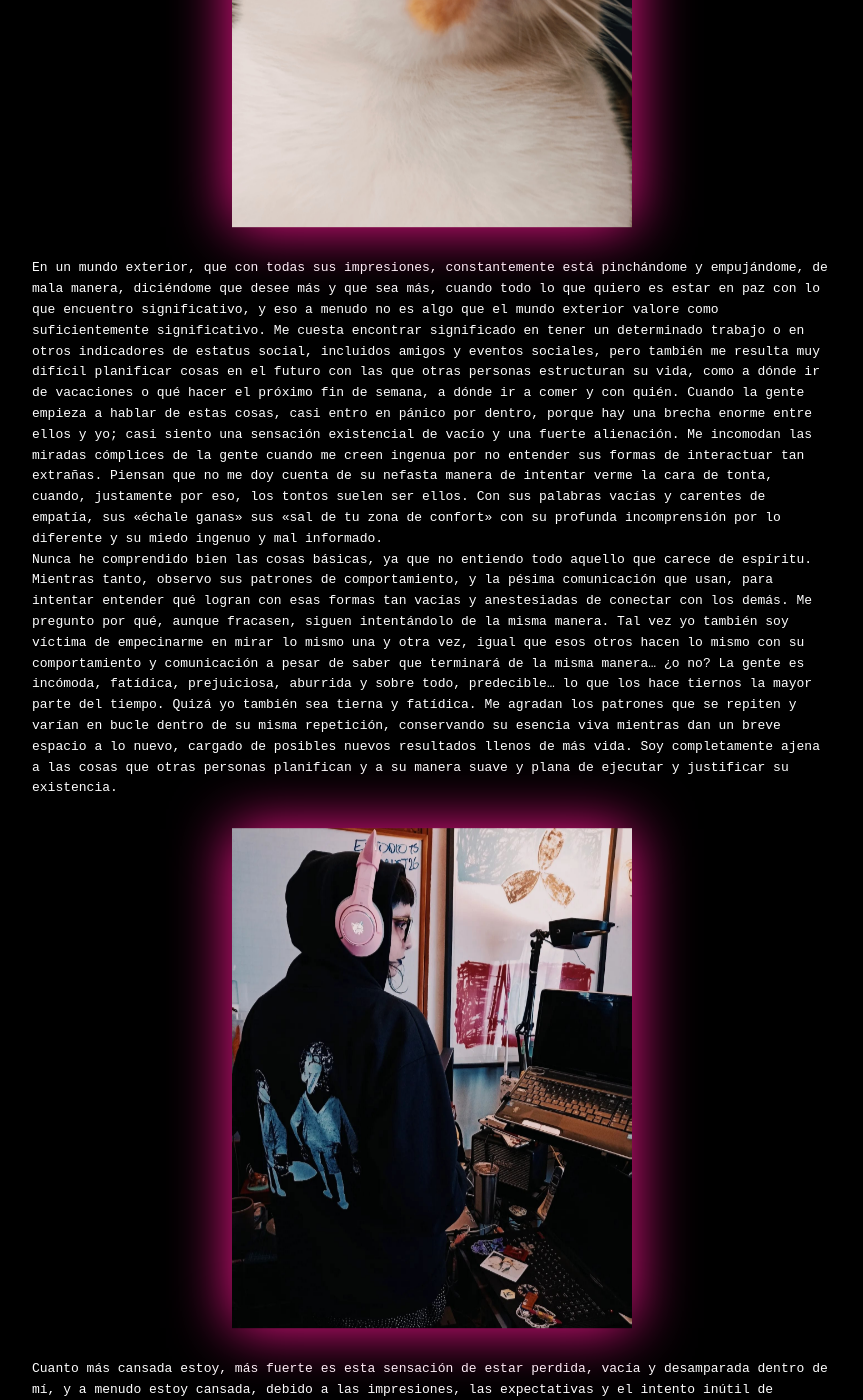
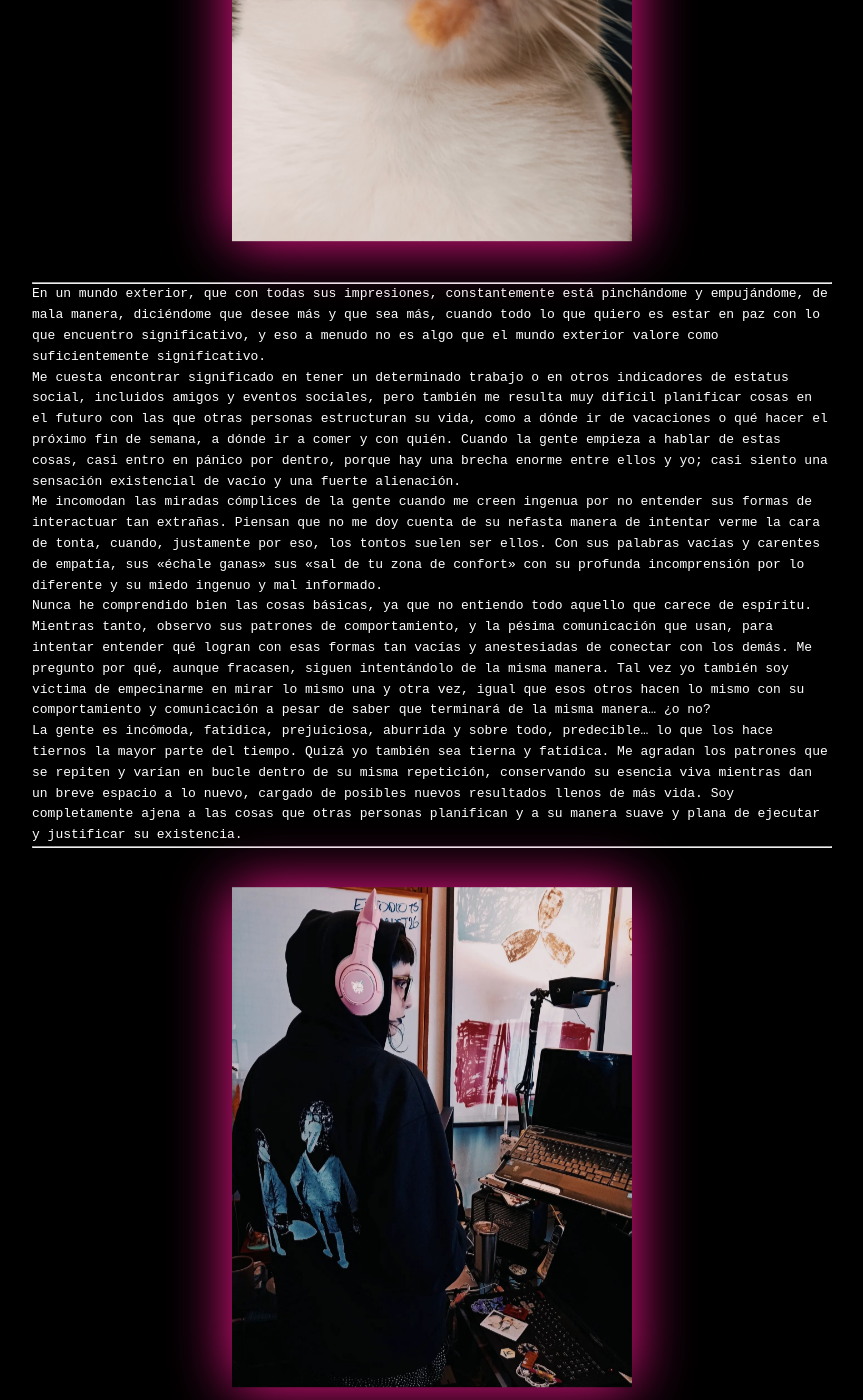
Before and after one commit to medusahra/medusahra.github.io, a Jekyll site: the page built from _posts/2025-11-13-neurodivergente.md, in a window 1280 px wide and 1400 px high, scrolled down 758 px. Shown: the whole window, without its empty margins (208-1071 px from the left). Built offline with Jekyll 4.4.1, drawn with Linux system fonts in a browser that asks for light colours; some of the changed text lies outside the part shown.

Commit message:
Update 2025-11-13-neurodivergente.md

```diff
--- a/_posts/2025-11-13-neurodivergente.md
+++ b/_posts/2025-11-13-neurodivergente.md
@@ -3,86 +3,114 @@
 title: "Encuentro el mundo neurotípico superficial y artificial."
 date: 2025-11-13
 ---
+
 [< volver](/)
+
 # Encuentro el mundo neurotípico superficial y artificial
+
 ## Existir desde la neurodivergencia
+
+---
 
 Qué incómoda la vida, pero ya que estamos aquí…
 
-Muy a menudo, más de lo que quisiera, me siento vacía y perdida, también terriblemente triste y huérfana. Es un sentimiento que he llevado conmigo desde que era muy pequeña.
-Quizá esté relacionado con el hecho de que experimento el mundo exterior como caótico y que tengo dificultad para encontrar sentido en cosas a las que otros les atribuyen significado.
-Puedo ser ajena a cosas para las que otras personas se preparan, pero siento un significado profundo por unos segundos cuando hay un olor a pasto mojado en el aire después de la lluvia o cuando encuentro la mirada de mi gata Zero en el balcón,
-temprano en la mañana mientras el sol está saliendo o cuando cae el atardecer y se refleja en mi ventana.
-Solo pequeños destellos de significado y alegría abrumadores. Luego vuelvo a sentirme vacía y perdida la mayor parte del tiempo.
+Muy a menudo, más de lo que quisiera, me siento vacía y perdida, también terriblemente triste y huérfana. Es un sentimiento que he llevado conmigo desde que era muy pequeña. Quizá esté relacionado con el hecho de que experimento el mundo exterior como caótico y que tengo dificultad para encontrar sentido en cosas a las que otros les atribuyen significado.
 
-<img src="/assets/zero1.jpg" alt="zerogata" style="max-width: 90%; width: 400px; display: block; margin: 30px auto; filter: drop-shadow(0 0 30px #ff1493);">
-En un mundo exterior, que con todas sus impresiones, constantemente está pinchándome y empujándome, de mala manera, diciéndome que desee más y que sea más,
-cuando todo lo que quiero es estar en paz con lo que encuentro significativo, y eso a menudo no es algo que el mundo exterior valore como suficientemente significativo. Me cuesta encontrar significado en tener un determinado trabajo o en otros indicadores de estatus social, incluidos amigos y eventos sociales, pero también me resulta muy difícil planificar cosas en el futuro con las que otras personas estructuran su vida, como a dónde ir de vacaciones o qué hacer el próximo fin de semana, a dónde ir a comer y con quién. Cuando la gente empieza a hablar de estas cosas, casi entro en pánico por dentro, porque hay una brecha enorme entre ellos y yo; casi siento una sensación existencial de vacío y una fuerte alienación.
+Puedo ser ajena a cosas para las que otras personas se preparan, pero siento un significado profundo por unos segundos cuando hay un olor a pasto mojado en el aire después de la lluvia o cuando encuentro la mirada de mi gata Zero en el balcón, temprano en la mañana mientras el sol está saliendo o cuando cae el atardecer y se refleja en mi ventana. Solo pequeños destellos de significado y alegría abrumadores. Luego vuelvo a sentirme vacía y perdida la mayor parte del tiempo.
+
+---
+
+<img src="/assets/zero1.jpg" alt="zerogata" style="max-width: 90%; width: 400px; display: block; margin: 40px auto; filter: drop-shadow(0 0 30px #ff1493);">
+
+---
+
+En un mundo exterior, que con todas sus impresiones, constantemente está pinchándome y empujándome, de mala manera, diciéndome que desee más y que sea más, cuando todo lo que quiero es estar en paz con lo que encuentro significativo, y eso a menudo no es algo que el mundo exterior valore como suficientemente significativo.
+
+Me cuesta encontrar significado en tener un determinado trabajo o en otros indicadores de estatus social, incluidos amigos y eventos sociales, pero también me resulta muy difícil planificar cosas en el futuro con las que otras personas estructuran su vida, como a dónde ir de vacaciones o qué hacer el próximo fin de semana, a dónde ir a comer y con quién. Cuando la gente empieza a hablar de estas cosas, casi entro en pánico por dentro, porque hay una brecha enorme entre ellos y yo; casi siento una sensación existencial de vacío y una fuerte alienación.
+
 Me incomodan las miradas cómplices de la gente cuando me creen ingenua por no entender sus formas de interactuar tan extrañas. Piensan que no me doy cuenta de su nefasta manera de intentar verme la cara de tonta, cuando, justamente por eso, los tontos suelen ser ellos. Con sus palabras vacías y carentes de empatía, sus «échale ganas» sus «sal de tu zona de confort» con su profunda incomprensión por lo diferente y su miedo ingenuo y mal informado.
 
 Nunca he comprendido bien las cosas básicas, ya que no entiendo todo aquello que carece de espíritu.
 
-Mientras tanto, observo sus patrones de comportamiento, y la pésima comunicación que usan, para intentar entender qué logran con esas formas tan vacías y anestesiadas de conectar con los demás.
-Me pregunto por qué, aunque fracasen, siguen intentándolo de la misma manera. Tal vez yo también soy víctima de empecinarme en mirar lo mismo una y otra vez, igual que esos otros hacen lo mismo con su comportamiento y comunicación a pesar de saber que terminará de la misma manera... ¿o no? La gente es incómoda, fatídica, prejuiciosa, aburrida y sobre todo, predecible...
-lo que los hace tiernos la mayor parte del tiempo.
-Quizá yo también sea tierna y fatídica. Me agradan los patrones que se repiten y varían en bucle dentro de su misma repetición, conservando su esencia viva mientras dan un breve espacio a lo nuevo,
-cargado de posibles nuevos resultados llenos de más vida. Soy completamente ajena a las cosas que otras personas planifican y a su manera suave y plana de ejecutar y justificar su existencia.
+Mientras tanto, observo sus patrones de comportamiento, y la pésima comunicación que usan, para intentar entender qué logran con esas formas tan vacías y anestesiadas de conectar con los demás. Me pregunto por qué, aunque fracasen, siguen intentándolo de la misma manera. Tal vez yo también soy víctima de empecinarme en mirar lo mismo una y otra vez, igual que esos otros hacen lo mismo con su comportamiento y comunicación a pesar de saber que terminará de la misma manera... ¿o no?
 
-<img src="/assets/gigi1.jpg" alt="estudio" style="max-width: 90%; width: 400px; display: block; margin: 30px auto; filter: drop-shadow(0 0 30px #ff1493);">
+La gente es incómoda, fatídica, prejuiciosa, aburrida y sobre todo, predecible... lo que los hace tiernos la mayor parte del tiempo. Quizá yo también sea tierna y fatídica. Me agradan los patrones que se repiten y varían en bucle dentro de su misma repetición, conservando su esencia viva mientras dan un breve espacio a lo nuevo, cargado de posibles nuevos resultados llenos de más vida. Soy completamente ajena a las cosas que otras personas planifican y a su manera suave y plana de ejecutar y justificar su existencia.
 
-Cuanto más cansada estoy, más fuerte es esta sensación de estar perdida, vacía y desamparada dentro de mí, y a menudo estoy cansada, debido a las impresiones, las expectativas y el intento inútil de encajar y navegar en un mundo cada vez más agresivo, cerrado, inestable, caótico y superficial. A esto se suma toda una vida tratando de ser neurotípica,
-de intentar ajustarme a esa norma impuesta por un montón de gente inerte, lo que ha creado una incertidumbre y una sensación constante de estrés por tratar de estar alerta para poder manejar la vida.
+---
 
-Es difícil reaprender y cuidar de un sistema nervioso estresado tantos años después, ya que el piloto automático de simplemente intentar sobrevivir en el mundo de los demás se ha convertido
-en una parte integral de mí. Realmente solo me siento segura cuando sé exactamente qué hacer en el momento y puedo sumergirme en una concentración total, como cuando escribo poesía, ensayos,
-algún paper o tésis, analizando malware, escribiendo scripts o estoy creando joyería (una forma de meditación).
-Ese hiperfoco me saca de un mundo lleno de demandas absurdas y me lleva a un estado de flujo donde vuelvo a sentirme segura.
+<img src="/assets/gigi1.jpg" alt="estudio" style="max-width: 90%; width: 400px; display: block; margin: 40px auto; filter: drop-shadow(0 0 30px #ff1493);">
 
-Mi cerebro es extremadamente bueno para mantenerse enfocado en una sola cosa, especialmente si es algo que me interesa, pero le cuesta cambiar de foco. Relacionarme y formar parte del mundo exterior, así como atravesar la vida cotidiana con todas las tareas que implica, requiere cambiar constantemente de enfoque. Eso me agota y, como consecuencia, me siento estresada, vacía, perdida y adolorida. No conozco otra forma de sobrellevarlo más que intentar estructurar mi vida diaria y reducir las exigencias que me impongo.
-Permitirme estar más presente en los momentos que favorecen el flujo, la creación y el hiperfoco.
+---
 
-<img src="/assets/gigi2.jpg" alt="estudio1995" style="max-width: 90%; width: 400px; display: block; margin: 30px auto; filter: drop-shadow(0 0 30px #ff1493);">
+Cuanto más cansada estoy, más fuerte es esta sensación de estar perdida, vacía y desamparada dentro de mí, y a menudo estoy cansada, debido a las impresiones, las expectativas y el intento inútil de encajar y navegar en un mundo cada vez más agresivo, cerrado, inestable, caótico y superficial. A esto se suma toda una vida tratando de ser neurotípica, de intentar ajustarme a esa norma impuesta por un montón de gente inerte, lo que ha creado una incertidumbre y una sensación constante de estrés por tratar de estar alerta para poder manejar la vida.
+
+Es difícil reaprender y cuidar de un sistema nervioso estresado tantos años después, ya que el piloto automático de simplemente intentar sobrevivir en el mundo de los demás se ha convertido en una parte integral de mí. Realmente solo me siento segura cuando sé exactamente qué hacer en el momento y puedo sumergirme en una concentración total, como cuando escribo poesía, ensayos, algún paper o tésis, analizando malware, escribiendo scripts o estoy creando joyería (una forma de meditación). Ese hiperfoco me saca de un mundo lleno de demandas absurdas y me lleva a un estado de flujo donde vuelvo a sentirme segura.
+
+Mi cerebro es extremadamente bueno para mantenerse enfocado en una sola cosa, especialmente si es algo que me interesa, pero le cuesta cambiar de foco. Relacionarme y formar parte del mundo exterior, así como atravesar la vida cotidiana con todas las tareas que implica, requiere cambiar constantemente de enfoque. Eso me agota y, como consecuencia, me siento estresada, vacía, perdida y adolorida. No conozco otra forma de sobrellevarlo más que intentar estructurar mi vida diaria y reducir las exigencias que me impongo. Permitirme estar más presente en los momentos que favorecen el flujo, la creación y el hiperfoco.
+
+---
+
+<img src="/assets/gigi2.jpg" alt="estudio1995" style="max-width: 90%; width: 400px; display: block; margin: 40px auto; filter: drop-shadow(0 0 30px #ff1493);">
+
+---
 
 Mi cerebro habita el mundo de una manera particular. Soy autista —diagnosticada a los nueve años y luego a los treinta y uno—, tengo TDAH y un trastorno esquizoafectivo. Esto último significa que convivo con síntomas propios de la esquizofrenia, como alucinaciones, paranoia y delirios, pero también con los de un trastorno del estado de ánimo. En mi caso, trastorno bipolar: un vaivén entre la euforia ligera de la hipomanía y los abismos de la depresión mayor.
 
 Bien controlados con medicación, sí. Pero eso no quita que mi percepción de la realidad a veces no coincida con la de los demás. Oh, ¿te sorprende? ¿Pensaste que solo era excéntrica? Qué ternura. Supongo que era momento de revelarlo, pues no cometí ningún crímen como para tener que esconderlo, aunque en mi realidad no cambia nada. Siempre he sido así, con una mente que opera en una frecuencia distinta, analizando el mundo con una profundidad casi absurda, lo que me permite captar detalles que otros ignoran, analizar el mundo con perspicacia y, al mismo tiempo, desconectarme por completo de lo que muchos consideran esencial.
 
-Su mundo (neurotípico)
+### Su mundo (neurotípico)
 
-Puedo concentrarme con precisión quirúrgica en lo que me interesa, pero como dije antes, cambiar de enfoque es otra historia. Mientras el TDAH me lanza en múltiples direcciones,
-la parte autista de mí busca patrones, lógica, rutina y estructura en un entorno que se siente caótico y banal.
+Puedo concentrarme con precisión quirúrgica en lo que me interesa, pero como dije antes, cambiar de enfoque es otra historia. Mientras el TDAH me lanza en múltiples direcciones, la parte autista de mí busca patrones, lógica, rutina y estructura en un entorno que se siente caótico y banal.
 
-Los síntomas negativos del trastorno esquizoafectivo, por su parte, introducen una distancia entre mi mundo interior y la realidad compartida: la motivación no surge de forma natural,
-la energía no fluye como debería, pero mi mente lo compensa con una observación más aguda, más despiadada. Las alucinaciones no son constantes, pero cuando aparecen,
-el mundo se vuelve fascinante en su propia forma retorcida, como si el velo de lo ordinario se rompiera por un instante y revelara algo más interesante detrás.
+Los síntomas negativos del trastorno esquizoafectivo, por su parte, introducen una distancia entre mi mundo interior y la realidad compartida: la motivación no surge de forma natural, la energía no fluye como debería, pero mi mente lo compensa con una observación más aguda, más despiadada. Las alucinaciones no son constantes, pero cuando aparecen, el mundo se vuelve fascinante en su propia forma retorcida, como si el velo de lo ordinario se rompiera por un instante y revelara algo más interesante detrás.
 
 Mi mundo se transforma en un entorno más profundo, más simbólico, como si el mundo tuviera capas invisibles a las que solo yo puedo acceder, sin duda, un multiplano más interesante.
 
-<img src="/assets/pills1.jpg" alt="medicinas" style="max-width: 90%; width: 400px; display: block; margin: 30px auto; filter: drop-shadow(0 0 30px #ff1493);">
+---
 
-Decido hablar de esto porque creo que es importante, sin importar los juicios ajenos, que se desestigmatice la enfermedad mental y la neurodivergencia en un mundo que quiere e intenta a cada minuto decirnos quién somos y quién no debemos ser, uniformarnos con su igualdad aplastante, es urgente, porque cuando eres así, la familia y los amigos tienden a desaparecer. No con dramatismo ni escándalo, sino con la elegante cobardía de quien simplemente deja de responder. Se deslizan fuera de tu vida con la misma naturalidad con la que se deslizan fuera de una conversación incómoda. No porque te odien, sino porque les resulta más fácil fingir que no existes que lidiar con la incomodidad de tu existencia real. Pero en mi caso especifico, nunca he tenido el más mínimo interés en ser la mascota emocional de nadie.
-Si para ser aceptada tengo que volverme inofensiva, dócil y predecible, prefiero el exilio. La soledad no es un problema cuando la alternativa es rodearse de gente cuya mayor aspiración es no sentirse incómoda. En los últimos treinta y nueve años de vida, durante cada día, he luchado contra eso, contra este sistema manipulador, lleno de gente manipuladora y a la vez manipulada, porque a pesar de todo no he necesitado encajar en un sistema diseñado para inteligencias más simples ni justificar la forma en que existo. La mayoría sobrevive siguiendo estructuras rígidas y predefinidas, sin cuestionar su propia programación. Yo, en cambio, observo desde afuera, con la lucidez de la locura de quien no necesita validación ni permiso.
+<img src="/assets/pills1.jpg" alt="medicinas" style="max-width: 90%; width: 400px; display: block; margin: 40px auto; filter: drop-shadow(0 0 30px #ff1493);">
 
-<img src="/assets/gigi3.jpg" alt="diadelmicumpleanos" style="max-width: 90%; width: 400px; display: block; margin: 30px auto; filter: drop-shadow(0 0 30px #ff1493);">
+---
+
+Decido hablar de esto porque creo que es importante, sin importar los juicios ajenos, que se desestigmatice la enfermedad mental y la neurodivergencia en un mundo que quiere e intenta a cada minuto decirnos quién somos y quién no debemos ser, uniformarnos con su igualdad aplastante, es urgente, porque cuando eres así, la familia y los amigos tienden a desaparecer. No con dramatismo ni escándalo, sino con la elegante cobardía de quien simplemente deja de responder. Se deslizan fuera de tu vida con la misma naturalidad con la que se deslizan fuera de una conversación incómoda.
+
+No porque te odien, sino porque les resulta más fácil fingir que no existes que lidiar con la incomodidad de tu existencia real. Pero en mi caso especifico, nunca he tenido el más mínimo interés en ser la mascota emocional de nadie. Si para ser aceptada tengo que volverme inofensiva, dócil y predecible, prefiero el exilio. La soledad no es un problema cuando la alternativa es rodearse de gente cuya mayor aspiración es no sentirse incómoda.
+
+En los últimos treinta y nueve años de vida, durante cada día, he luchado contra eso, contra este sistema manipulador, lleno de gente manipuladora y a la vez manipulada, porque a pesar de todo no he necesitado encajar en un sistema diseñado para inteligencias más simples ni justificar la forma en que existo. La mayoría sobrevive siguiendo estructuras rígidas y predefinidas, sin cuestionar su propia programación. Yo, en cambio, observo desde afuera, con la lucidez de la locura de quien no necesita validación ni permiso.
+
+---
+
+<img src="/assets/gigi3.jpg" alt="diadelmicumpleanos" style="max-width: 90%; width: 400px; display: block; margin: 40px auto; filter: drop-shadow(0 0 30px #ff1493);">
+
+---
 
 Moverme en la realidad cotidiana es un desafío no porque me falte capacidad, sino porque me sobran dimensiones para procesar. La sociedad espera un ritmo, una estructura, una forma de ser que nunca ha sido la mía. Por eso, encontrar espacios donde pueda sumergirme en mi propio flujo es esencial. Ahí, en la escritura, en la contemplación, en el pensamiento sin restricciones, es donde todo cobra sentido. No es que no pueda adaptarme, es que no veo la necesidad de hacerlo.
 
 Decidí hablar de esto hoy porque, en el fondo, la opinión de la mayoría no tiene ninguna relevancia en mi existencia. Mi vida está fuera del alcance de los perdedores. No intento justificar mi existencia, o mi quizá no existencia, porque la mera idea de hacerlo es absurda. No hay tribunal ante el cual deba rendir cuentas ni estándar contra el que deba medirme. Si este dispatch suena a un manifesto, es porque lo es. No una súplica, ni una explicación, ni una busqueda por aprobación externa, sino una afirmación irrefutable: existo bajo mis propios términos, en un eje distinto al de la medianía.
 
-<img src="/assets/gigiautismo1.jpg" alt="awareness" style="max-width: 90%; width: 400px; display: block; margin: 30px auto; filter: drop-shadow(0 0 30px #ff1493);">
+---
 
-No me interesa la redención que otros persiguen ni las ilusiones que los mantienen funcionales. Vivo en un espectro de realidad donde la percepción no es unívoca,
-donde los márgenes de lo real se doblan sobre sí mismos y la conciencia es un territorio vasto, inexplorado. La mayoría está atrapada en la linealidad del pensamiento utilitario;
-yo me desplazo entre fractales de significado, donde la inteligencia no es solo una herramienta, sino un prisma que distorsiona y revela a la vez.
+<img src="/assets/gigiautismo1.jpg" alt="awareness" style="max-width: 90%; width: 400px; display: block; margin: 40px auto; filter: drop-shadow(0 0 30px #ff1493);">
 
+---
 
-<img src="/assets/gigi4.jpg" alt="medicinas" style="max-width: 90%; width: 400px; display: block; margin: 30px auto; filter: drop-shadow(0 0 30px #ff1493);">
+No me interesa la redención que otros persiguen ni las ilusiones que los mantienen funcionales. Vivo en un espectro de realidad donde la percepción no es unívoca, donde los márgenes de lo real se doblan sobre sí mismos y la conciencia es un territorio vasto, inexplorado. La mayoría está atrapada en la linealidad del pensamiento utilitario; yo me desplazo entre fractales de significado, donde la inteligencia no es solo una herramienta, sino un prisma que distorsiona y revela a la vez.
+
+---
+
+<img src="/assets/gigi4.jpg" alt="medicinas" style="max-width: 90%; width: 400px; display: block; margin: 40px auto; filter: drop-shadow(0 0 30px #ff1493);">
+
+---
 
 Y si alguien no comprende esto, está bien. No fui hecha para ser comprendida por todos. No fui hecha para encajar, sino para existir de manera absoluta bajo mis propios terminos.
 
 No es que no pueda adaptarme… es que simplemente no me interesa.
 
-<img src="/assets/infinite1.png" alt="autismawareness" style="max-width: 90%; width: 400px; display: block; margin: 30px auto; filter: drop-shadow(0 0 30px #ff1493);">
+---
+
+<img src="/assets/infinite1.png" alt="autismawareness" style="max-width: 90%; width: 400px; display: block; margin: 40px auto; filter: drop-shadow(0 0 30px #ff1493);">
+
+---
 
 Gracias por leer, y si llegaste hasta aquí, si quieres conocer mi trabajo orfebre, puedes seguir mi página de Instagram.
 
```
